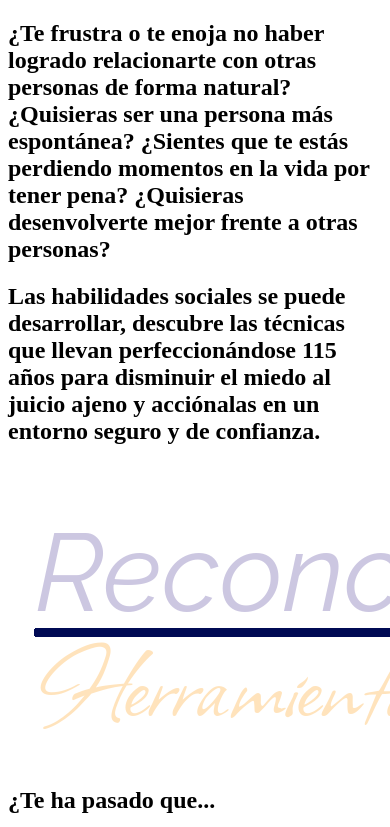
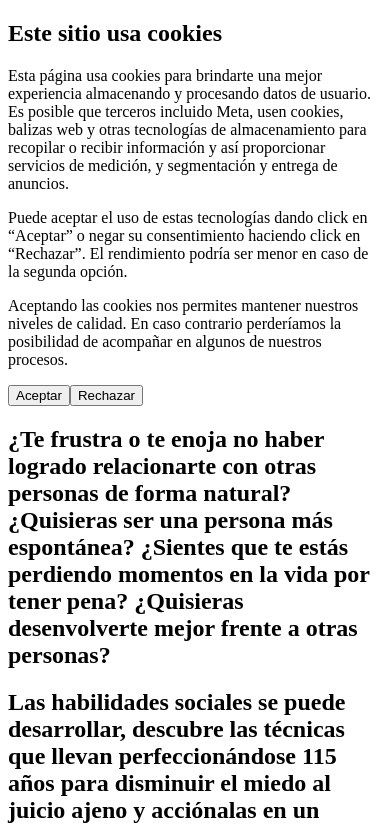
Before and after one commit to JulianRB17/timidez-frontend, a React (Create React App) app: page / in a window 390 px wide. Shown: the top 827 px of the page. Built offline with nearby package versions, Linux system fonts and the light colour scheme; no server answers.

Commit message:
Terminados los botones de cookies, pero descubrí que el package ya no está actualizado y debo quitarlo y regresar a Helmet

```diff
--- a/src/App.js
+++ b/src/App.js
@@ -11,6 +11,7 @@ import NotFound from './routes/notFound/NotFound';
 import api from './utils/api';
 import ReactPixel from './utils/metaPixel';
 import Privacidad from './routes/privacidad/Privacidad';
+import CookiesNotice from './components/cookiesNotice/CookiesNotice';
 
 function App() {
   const [formValues, setFormValues] = useState({
@@ -27,6 +28,7 @@ function App() {
   const [timestamp, setTimestamp] = useState('');
   const [urls, setUrls] = useState({});
   const [dates, setDates] = useState({});
+  const [cookiesEstablished, setCookiesEstablished] = useState(false);
 
   useEffect(() => {
     (async () => {
@@ -57,7 +59,6 @@ function App() {
       ...formValues,
       [id]: value,
     });
-    console.log(formValues);
     setValidForm(target.form.checkValidity());
   };
 
@@ -92,13 +93,46 @@ function App() {
     }
   };
 
+  const handleCookiesAccept = (e) => {
+    e.preventDefault();
+    ReactPixel.grantConsent();
+    setCookiesEstablished(true);
+  };
+
+  const handleCookiesReject = (e) => {
+    e.preventDefault();
+    ReactPixel.revokeConsent();
+    setCookiesEstablished(true);
+  };
+
   return (
     <div className="app">
       <Routes>
-        <Route path="/" element={<VentasL urls={urls} dates={dates} />} />
+        <Route
+          path="/"
+          element={
+            <>
+              <CookiesNotice
+                cookiesEstablished={cookiesEstablished}
+                onCookiesAccept={handleCookiesAccept}
+                onCookiesReject={handleCookiesReject}
+              />
+              <VentasL urls={urls} dates={dates} />
+            </>
+          }
+        />
         <Route
           path="/programa-s"
-          element={<VentasS urls={urls} dates={dates} />}
+          element={
+            <>
+              <CookiesNotice
+                cookiesEstablished={cookiesEstablished}
+                onCookiesAccept={handleCookiesAccept}
+                onCookiesReject={handleCookiesReject}
+              />
+              <VentasS urls={urls} dates={dates} />
+            </>
+          }
         />
         <Route
           path="/cierre-r"
@@ -124,7 +158,11 @@ function App() {
           path="/registro"
           element={
             <>
-              {/* <Pixel /> */}
+              <CookiesNotice
+                cookiesEstablished={cookiesEstablished}
+                onCookiesAccept={handleCookiesAccept}
+                onCookiesReject={handleCookiesReject}
+              />
               <Registro
                 localDate={localDate}
                 hour={hour}
--- a/src/components/cookiesNotice/CookiesNotice.jsx
+++ b/src/components/cookiesNotice/CookiesNotice.jsx
@@ -1,10 +1,54 @@
-import React from 'react';
+import { motion } from 'framer-motion';
 
-export default function CookiesNotice() {
+export default function CookiesNotice({
+  cookiesEstablished,
+  onCookiesAccept,
+  onCookiesReject,
+}) {
   return (
-    <section className="cookies">
-      <div className="cookies__container"></div>
-      <div className="cookies__overlay" />
+    <section className={`${cookiesEstablished ? 'hidden' : 'cookies'}`}>
+      <div className="cookies__container">
+        <h2 className="cookies__title">Este sitio usa cookies</h2>
+        <p className="cookies__text">
+          Esta página usa cookies para brindarte una mejor experiencia
+          almacenando y procesando datos de usuario. Es posible que terceros
+          incluido Meta, usen cookies, balizas web y otras tecnologías de
+          almacenamiento para recopilar o recibir información y así proporcionar
+          servicios de medición, y segmentación y entrega de anuncios.
+        </p>
+        <p className="cookies__text">
+          Puede aceptar el uso de estas tecnologías dando click en “Aceptar” o
+          negar su consentimiento haciendo click en “Rechazar”. El rendimiento
+          podría ser menor en caso de la segunda opción.
+        </p>
+        <p className="cookies__text">
+          Aceptando las cookies nos permites mantener nuestros niveles de
+          calidad. En caso contrario perderíamos la posibilidad de acompañar en
+          algunos de nuestros procesos.
+        </p>
+        <div className="cookies__container_btns">
+          <motion.button
+            className="cookies__btn cookies__btn_aceptar"
+            whileHover={{
+              scale: 1.1,
+            }}
+            whileTap={{ scale: 0.9 }}
+            onClick={onCookiesAccept}
+          >
+            Aceptar
+          </motion.button>
+          <motion.button
+            className="cookies__btn"
+            whileHover={{
+              scale: 1.1,
+            }}
+            whileTap={{ scale: 0.9 }}
+            onClick={onCookiesReject}
+          >
+            Rechazar
+          </motion.button>
+        </div>
+      </div>
     </section>
   );
 }
--- a/src/components/cookiesNotice/cookiesNotice.css
+++ b/src/components/cookiesNotice/cookiesNotice.css
@@ -0,0 +1,74 @@
+.cookies {
+  position: fixed;
+  bottom: 0;
+  height: 50vh;
+  height: fit-content;
+  background-color: #ccc7e1;
+  display: flex;
+  align-items: center;
+  justify-content: center;
+  z-index: 5;
+  width: 100vw;
+}
+
+.cookies__container {
+  width: 90%;
+}
+
+.cookies__title {
+  color: #000821;
+  font-size: 1.8rem;
+}
+
+.cookies__text {
+  color: #000821;
+  font-size: 1rem;
+  text-align: justify;
+}
+
+.cookies__container_btns {
+  display: flex;
+  justify-content: space-around;
+  align-items: center;
+}
+
+.cookies__btn {
+  color: #000821;
+  background-color: #ccc7e1;
+  font-size: 1rem;
+  border-radius: 0.5em;
+  padding: 0.5em 1.2em;
+  border: 1px solid #4c73f1;
+  margin-bottom: 1em;
+  height: fit-content;
+}
+
+.cookies__btn_aceptar {
+  color: #ccc7e1;
+  background-color: #000821;
+  font-size: 1.2rem;
+}
+
+@media screen and (max-width: 700px) {
+  .cookies__title {
+    font-size: 1.5rem;
+  }
+
+  .cookies__text {
+    font-size: 1rem;
+  }
+}
+
+@media screen and (max-width: 400px) {
+  .cookies__title {
+    font-size: 1.2rem;
+  }
+
+  .cookies__text {
+    font-size: 0.8rem;
+  }
+
+  .cookies__btn {
+    font-size: 1rem;
+  }
+}
--- a/src/components/form/Form.jsx
+++ b/src/components/form/Form.jsx
@@ -94,11 +94,7 @@ export default function Form({
             className="form__label form__label_privacidad"
           >
             Acepto{' '}
-            <a
-              href="/privacidad"
-              className="form__label_privacidad form__link"
-              onChange={onChange}
-            >
+            <a href="/privacidad" className="form__label_privacidad form__link">
               Política de privacidad
             </a>
           </label>
--- a/src/components/heroVentas/heroVentas.css
+++ b/src/components/heroVentas/heroVentas.css
@@ -1,6 +1,6 @@
 .hero-ventas {
   background-image: url('../../assets/fondo-ventas.webp');
-  height: 100vh;
+  min-height: 100vh;
   justify-content: space-between;
   background-attachment: fixed;
   background-position: center;
--- a/src/global.css
+++ b/src/global.css
@@ -25,6 +25,7 @@
 @import url('./components/presentacion/presentacion.css');
 @import url('./components/venta/venta.css');
 @import url('./components/form/form.css');
+@import url('./components/cookiesNotice/cookiesNotice.css');
 
 @import url('./routes/cierreRegistro/cierreRegistro.css');
 @import url('./routes/cierreVenta/cierreVenta.css');
--- a/src/utils/metaPixel.jsx
+++ b/src/utils/metaPixel.jsx
@@ -7,6 +7,7 @@ const options = {
   debug: false, // enable logs
 };
 ReactPixel.init(FB_PIXEL_ID, advancedMatching, options);
+ReactPixel.revokeConsent();
 
 export default ReactPixel;
 
```
Also changed, not shown: src/components/faqs/faqs.css (+6 -1 lines), src/vendor/normalize.css.
